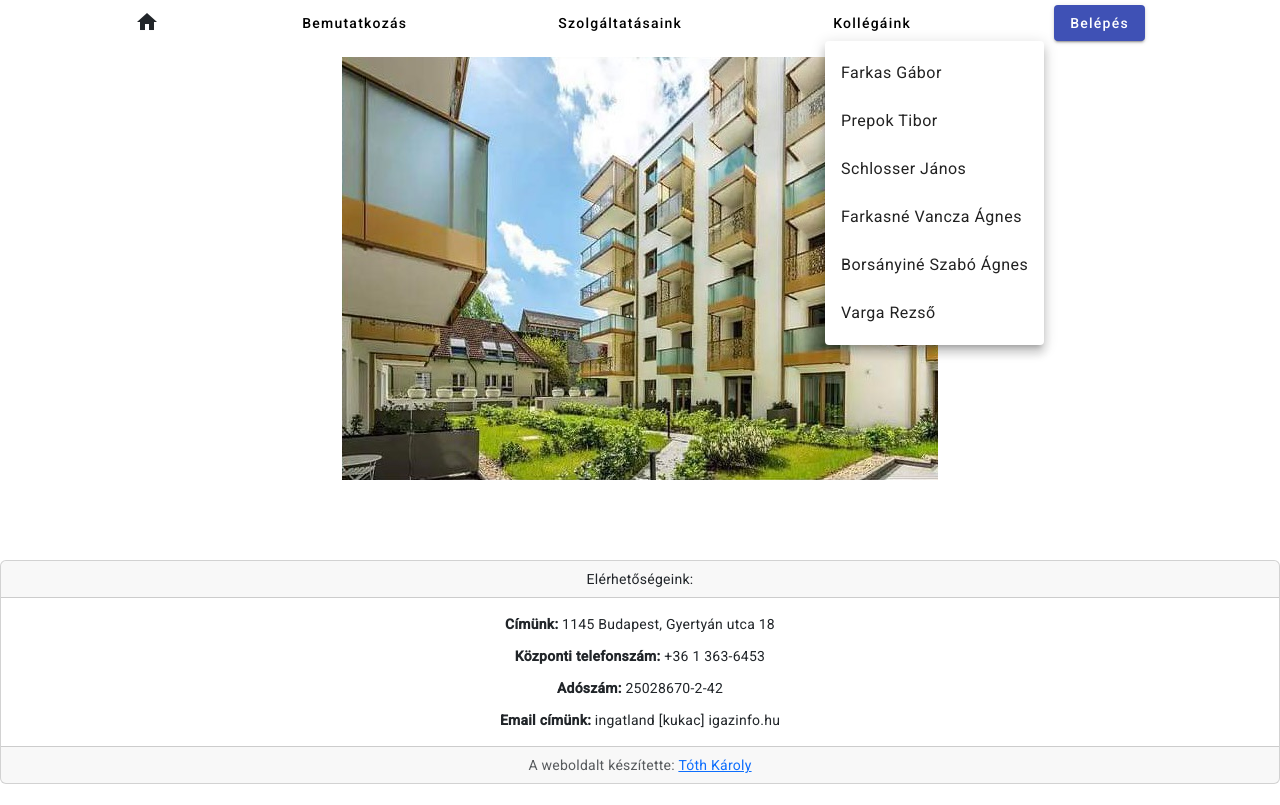
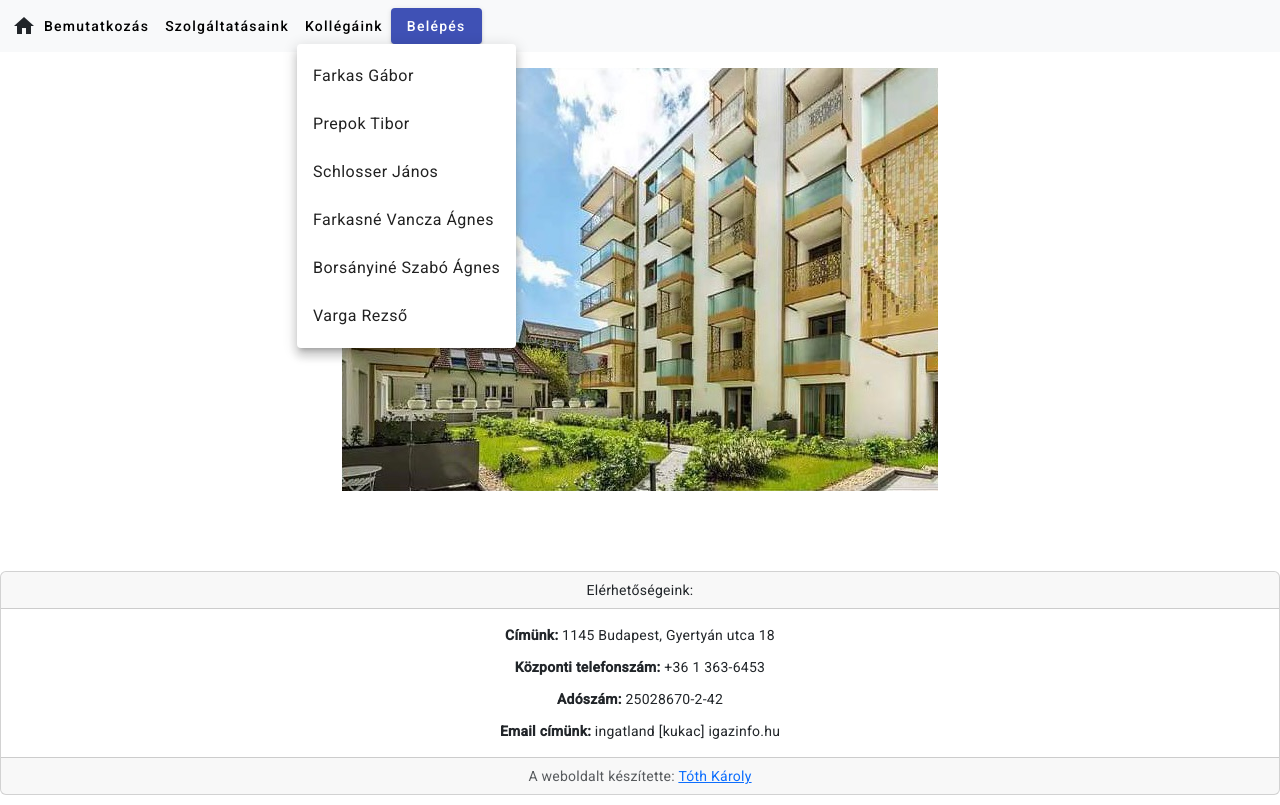
Before and after one commit to Tkaroly84/kozoskepviselet_angular, an Angular app: page / in a window 1280 px wide. Both pictures are taken after a click on the button "Kollégáink". Built offline with nearby package versions, Linux system fonts and the light colour scheme.

Commit message:
nav bootstrap

```diff
--- a/src/app/basic/nav/nav.component.html
+++ b/src/app/basic/nav/nav.component.html
@@ -1,4 +1,45 @@
-<div class="nav">
+    <nav class="navbar navbar-expand-lg navbar-light bg-light">
+
+        <div  id="nav" class="container-fluid">
+            <mat-icon id="matIcon" routerLink="" aria-hidden="false" aria-label="Example home icon"
+                fontIcon="home"></mat-icon>
+            <button class="navbar-toggler" type="button" data-bs-toggle="collapse" data-bs-target="#navbarNavDropdown"
+                aria-controls="navbarNavDropdown" aria-expanded="false" aria-label="Toggle navigation">
+                <span class="navbar-toggler-icon"></span>
+            </button>
+            <div class="collapse navbar-collapse" id="navbarNavDropdown">
+                <ul class="navbar-nav">
+                    <li class="nav-item">
+                        <button mat-button routerLink="introduction">Bemutatkozás</button>
+                    </li>
+                    <li class="nav-item">
+                        <button mat-button data-bs-toggle="modal"
+                            data-bs-target="#exampleModal">Szolgáltatásaink</button>
+                    </li>
+                    <li class="nav-item">
+                        <button mat-button [matMenuTriggerFor]="beforeMenu">Kollégáink</button>
+                        <mat-menu #beforeMenu="matMenu" xPosition="after">
+                            <button mat-menu-item [routerLink]="['/workers', 'Farkas Gábor']">Farkas Gábor</button>
+                            <button mat-menu-item [routerLink]="['/workers', 'Prepok Tibor']">Prepok Tibor</button>
+                            <button mat-menu-item [routerLink]="['/workers', 'Schlosser János']">Schlosser
+                                János</button>
+                            <button mat-menu-item [routerLink]="['/workers', 'Farkasné Vancza Ágnes']">Farkasné Vancza
+                                Ágnes</button>
+                            <button mat-menu-item [routerLink]="['/workers', 'Borsányiné Szabó Ágnes']">Borsányiné Szabó
+                                Ágnes</button>
+                            <button mat-menu-item [routerLink]="['/workers', 'Varga Rezső']">Varga Rezső</button>
+                        </mat-menu>
+                    </li>
+                    <button id="signInButton" mat-raised-button color="primary" [matMenuTriggerFor]="menu">Belépés</button>
+                    <mat-menu #menu="matMenu">
+                        <button mat-menu-item routerLink="auth/client">Ügyfél vagyok</button>
+                        <button mat-menu-item routerLink="auth/workers">Kolléga vagyok</button>
+                    </mat-menu>
+                </ul>
+            </div>
+        </div>
+    </nav>
+<!-- <div class="nav">
 
     <mat-icon id="matIcon" routerLink="" aria-hidden="false" aria-label="Example home icon" fontIcon="home"></mat-icon>
 
@@ -23,7 +64,7 @@
     </mat-menu>
 
 </div>
-
+ -->
 <!-- Modal -->
 <div class="modal fade" id="exampleModal" tabindex="-1" aria-labelledby="exampleModalLabel" aria-hidden="true">
     <div class="modal-dialog">
--- a/src/app/basic/nav/nav.component.scss
+++ b/src/app/basic/nav/nav.component.scss
@@ -1,8 +1,6 @@
-.nav{
-    justify-content: space-evenly;
-    margin-top: 5px;
-}
 #matIcon{
-    margin-top: 0.3rem;
     cursor: pointer;
 }
+#signInButton{
+    width: 30%;
+}
```
